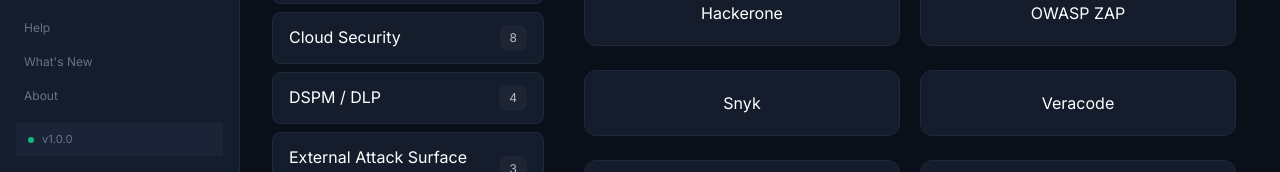
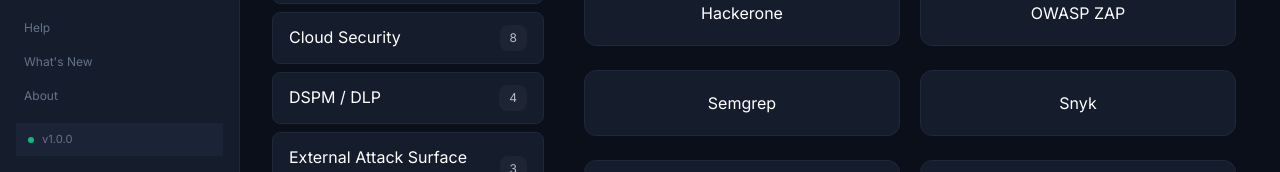
Before and after one commit to arshiya19/Agentic_VOP, a React (Vite) app in the folder apps/web/: page /integrations in a window 1280 px wide. Shown: the part 628-800 px from the top of the page. Built offline with nearby package versions, Linux system fonts and the light colour scheme; no server answers.

Commit message:
feat: Added Semgrep tool card in UI under Application Security

```diff
--- a/apps/web/src/pages/Integrations.jsx
+++ b/apps/web/src/pages/Integrations.jsx
@@ -42,6 +42,7 @@ const INTEGRATION_CATALOG = [
     oauthTool('github-dependabot-appsec', 'Github Dependabot'),
     oauthTool('hackerone-appsec', 'Hackerone'),
     apiTool('owasp-zap-appsec', 'OWASP ZAP'),
+    apiTool('semgrep-appsec', 'Semgrep'),
     apiTool('snyk-appsec', 'Snyk'),
     apiTool('veracode-appsec', 'Veracode'),
   ]},
```
